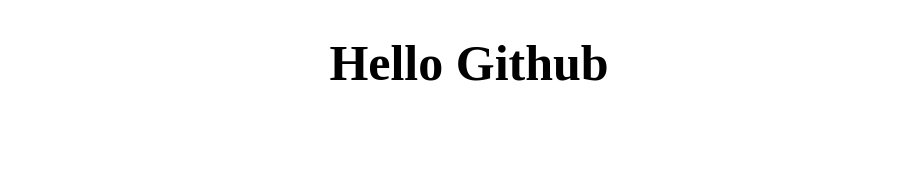
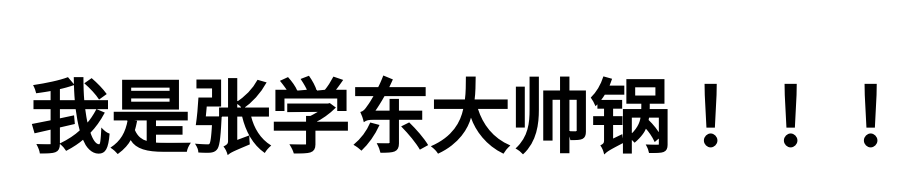
Before and after one commit to zxuedong/zxuedong1, a plain HTML site: page index.html in a window 1280 px wide. Shown: the whole page, without its empty margins (171-1080 px from the left). Drawn offline with Linux system fonts and the light colour scheme.

Commit message:
This is the message describing the commit

```diff
--- a/index.html
+++ b/index.html
@@ -6,11 +6,11 @@
     <style type="text/css">
         h1{
             text-align: center;
-            font-size: 50px;
+            font-size: 80px;
         }
     </style>
 </head>
 <body>
-    <h1>Hello Github</h1>
+    <h1>我是张学东大帅锅！！！</h1>
 </body>
 </html>
```
